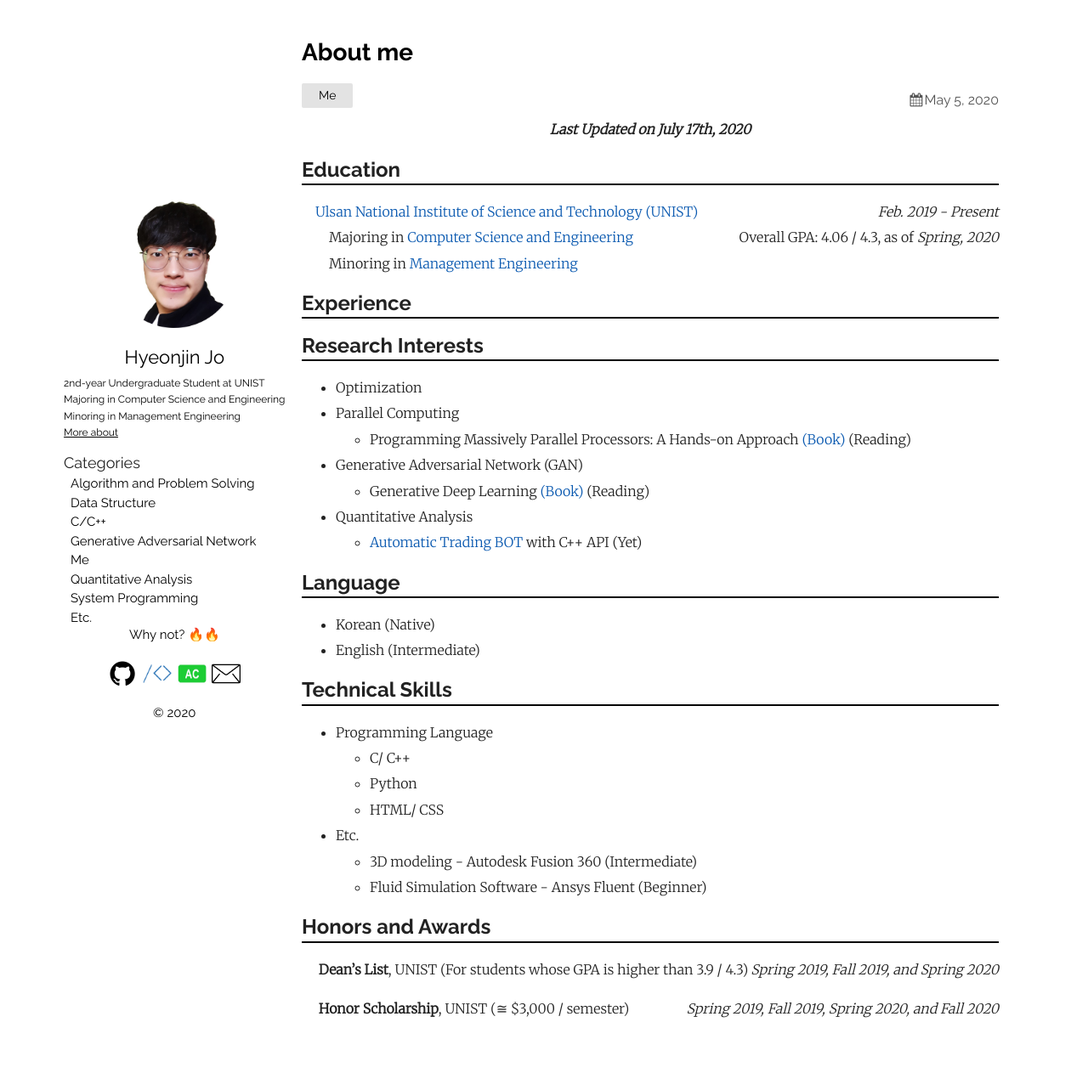
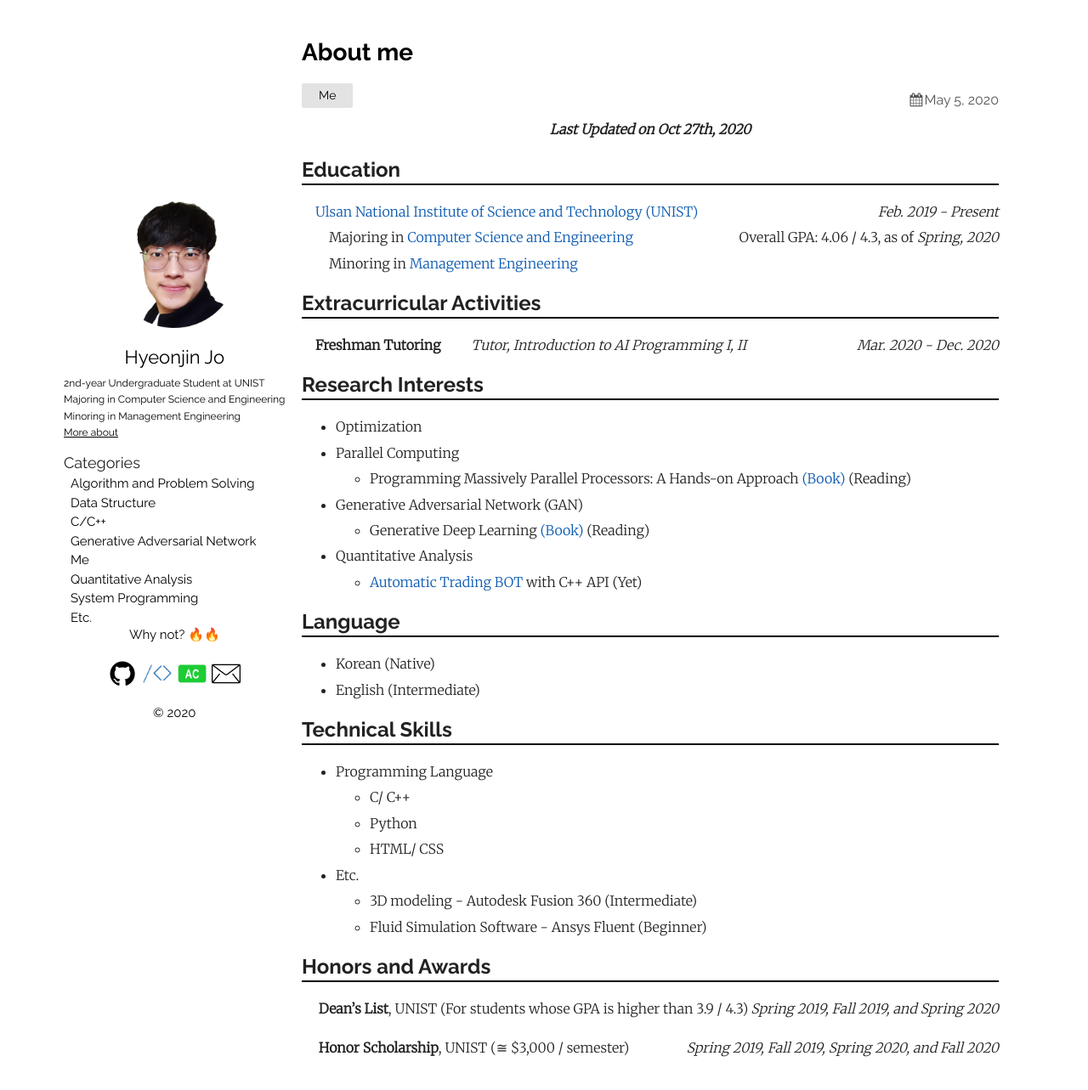
Before and after one commit to thinkin9/thinkin9.github.io, a Jekyll site: the page built from _posts/2020-05-05-About-me.markdown, in a window 1280 px wide and 1294 px high. Shown: the top 1283 px of the window at 85% size. Built offline with Jekyll 4.4.1, drawn with Linux system fonts in a browser that asks for light colours.

Commit message:
20201027

```diff
--- a/_posts/2020-05-05-About-me.markdown
+++ b/_posts/2020-05-05-About-me.markdown
@@ -5,7 +5,7 @@ date:   2020-05-05 12:01:36 +0900
 categories: Me
 ---
 
-<div style="text-align: center"><i><b>Last Updated on July 17th, 2020</b></i></div>
+<div style="text-align: center"><i><b>Last Updated on Oct 27th, 2020</b></i></div>
 
 ## Education
 <hr style="height: 2px; border:none; margin-top: -1em; margin-bottom:0.5em; padding: 0; background:black">
@@ -14,8 +14,13 @@ categories: Me
 &emsp;&emsp;Majoring in [Computer Science and Engineering](http://cse.unist.ac.kr/)<span style="float: right">Overall GPA: 4.06 / 4.3, as of *Spring, 2020*</span>
 &emsp;&emsp;Minoring in [Management Engineering](http://sme.unist.ac.kr/)
 
-## Experience
+## Extracurricular Activities
 <hr style="height: 2px; border:none; margin-top: -1em; margin-bottom:0.5em; padding: 0; background:black">
+
+&emsp;**Freshman Tutoring** <span style="float: right"> *Mar. 2020 - Dec. 2020* </span>
+&emsp;&emsp;*Tutor, Introduction to AI Programming I, II*
+
+
 
 
 ## Research Interests
```
Also changed, not shown: _posts/2020-10-05-Control.markdown (added, +23 -0 lines).
